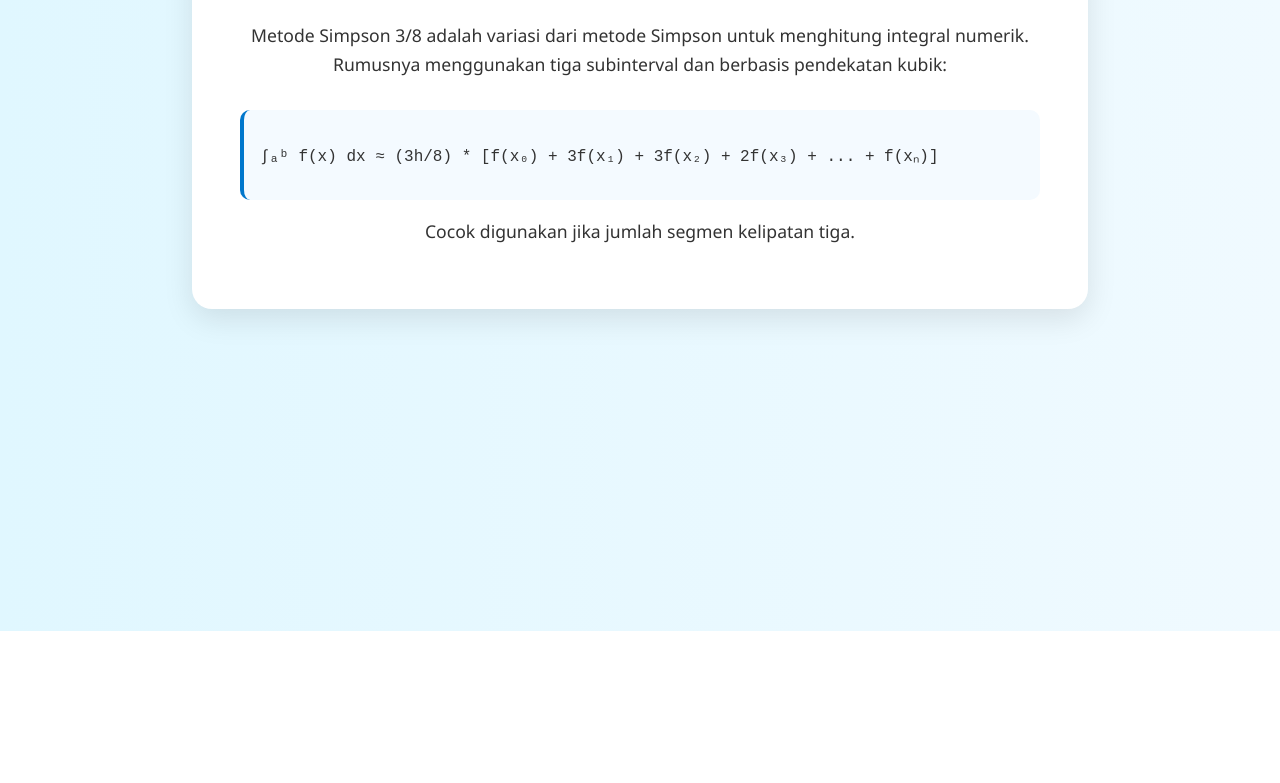
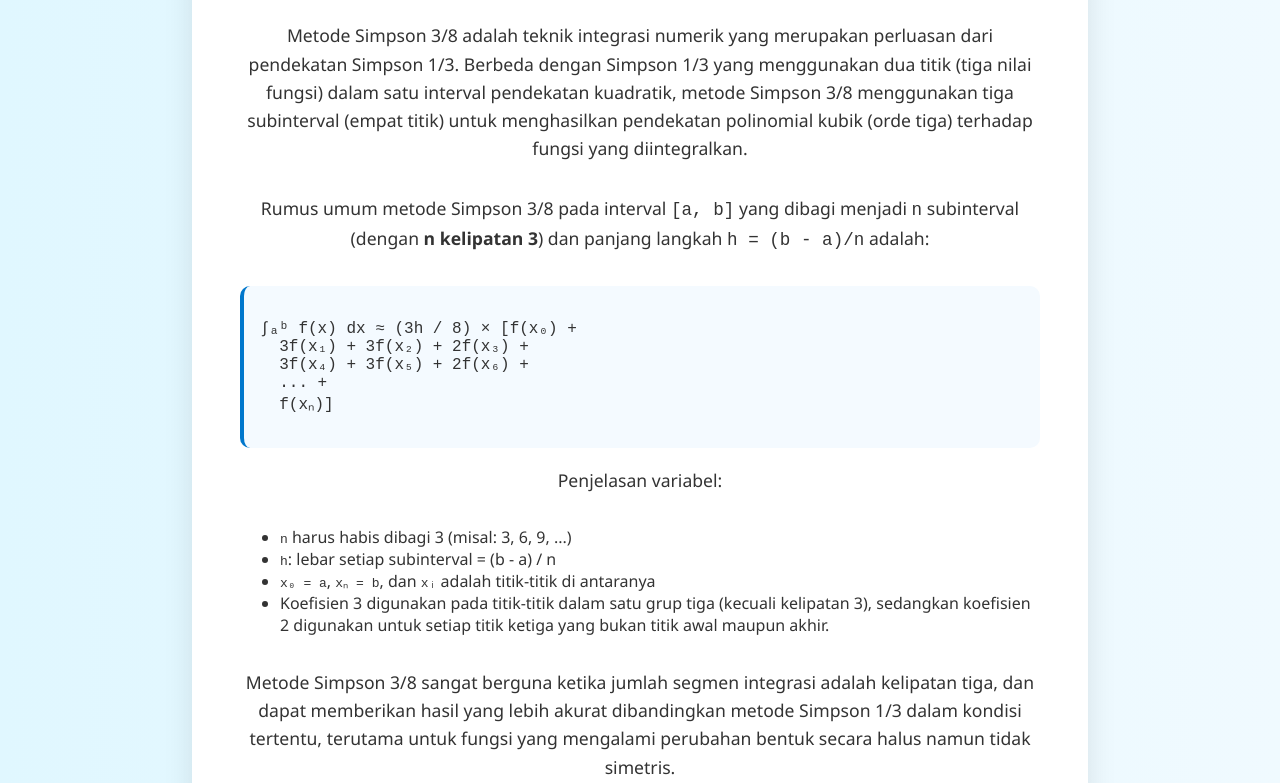
Before and after one commit to desabaru564/fisskom.github.io, a plain HTML site: page penjelasan/simpson38.html in a window 1280 px wide. Shown: the part 169-952 px from the top of the page. Before the commit the page ends 800 px from the top, so only its background shows below. Drawn offline with Linux system fonts and the light colour scheme.

Commit message:
Update simpson38.html

```diff
--- a/penjelasan/simpson38.html
+++ b/penjelasan/simpson38.html
@@ -16,14 +16,32 @@
   <main>
     <h1>Metode Simpson 3/8</h1>
     <p>
-      Metode Simpson 3/8 adalah variasi dari metode Simpson untuk menghitung integral numerik.
-      Rumusnya menggunakan tiga subinterval dan berbasis pendekatan kubik:
+      Metode Simpson 3/8 adalah teknik integrasi numerik yang merupakan perluasan dari pendekatan Simpson 1/3. Berbeda dengan Simpson 1/3 yang menggunakan dua titik (tiga nilai fungsi) dalam satu interval pendekatan kuadratik, metode Simpson 3/8 menggunakan tiga subinterval (empat titik) untuk menghasilkan pendekatan polinomial kubik (orde tiga) terhadap fungsi yang diintegralkan.
+    </p>
+    <p>
+      Rumus umum metode Simpson 3/8 pada interval <code>[a, b]</code> yang dibagi menjadi <code>n</code> subinterval (dengan <strong>n kelipatan 3</strong>) dan panjang langkah <code>h = (b - a)/n</code> adalah:
     </p>
     <pre><code>
-∫ₐᵇ f(x) dx ≈ (3h/8) * [f(x₀) + 3f(x₁) + 3f(x₂) + 2f(x₃) + ... + f(xₙ)]
+∫ₐᵇ f(x) dx ≈ (3h / 8) × [f(x₀) +
+  3f(x₁) + 3f(x₂) + 2f(x₃) +
+  3f(x₄) + 3f(x₅) + 2f(x₆) +
+  ... +
+  f(xₙ)]
     </code></pre>
     <p>
-      Cocok digunakan jika jumlah segmen kelipatan tiga.
+      Penjelasan variabel:
+      <ul>
+        <li><code>n</code> harus habis dibagi 3 (misal: 3, 6, 9, ...)</li>
+        <li><code>h</code>: lebar setiap subinterval = (b - a) / n</li>
+        <li><code>x₀ = a</code>, <code>xₙ = b</code>, dan <code>xᵢ</code> adalah titik-titik di antaranya</li>
+        <li>Koefisien 3 digunakan pada titik-titik dalam satu grup tiga (kecuali kelipatan 3), sedangkan koefisien 2 digunakan untuk setiap titik ketiga yang bukan titik awal maupun akhir.</li>
+      </ul>
+    </p>
+    <p>
+      Metode Simpson 3/8 sangat berguna ketika jumlah segmen integrasi adalah kelipatan tiga, dan dapat memberikan hasil yang lebih akurat dibandingkan metode Simpson 1/3 dalam kondisi tertentu, terutama untuk fungsi yang mengalami perubahan bentuk secara halus namun tidak simetris.
+    </p>
+    <p>
+      Dalam konteks aplikasi fisika, seperti menghitung medan magnet dengan hukum Biot-Savart, metode Simpson 3/8 memungkinkan estimasi integral linier yang lebih presisi ketika digunakan untuk menghitung kontribusi medan dari segmen kawat yang kompleks.
     </p>
   </main>
 </body>
```
